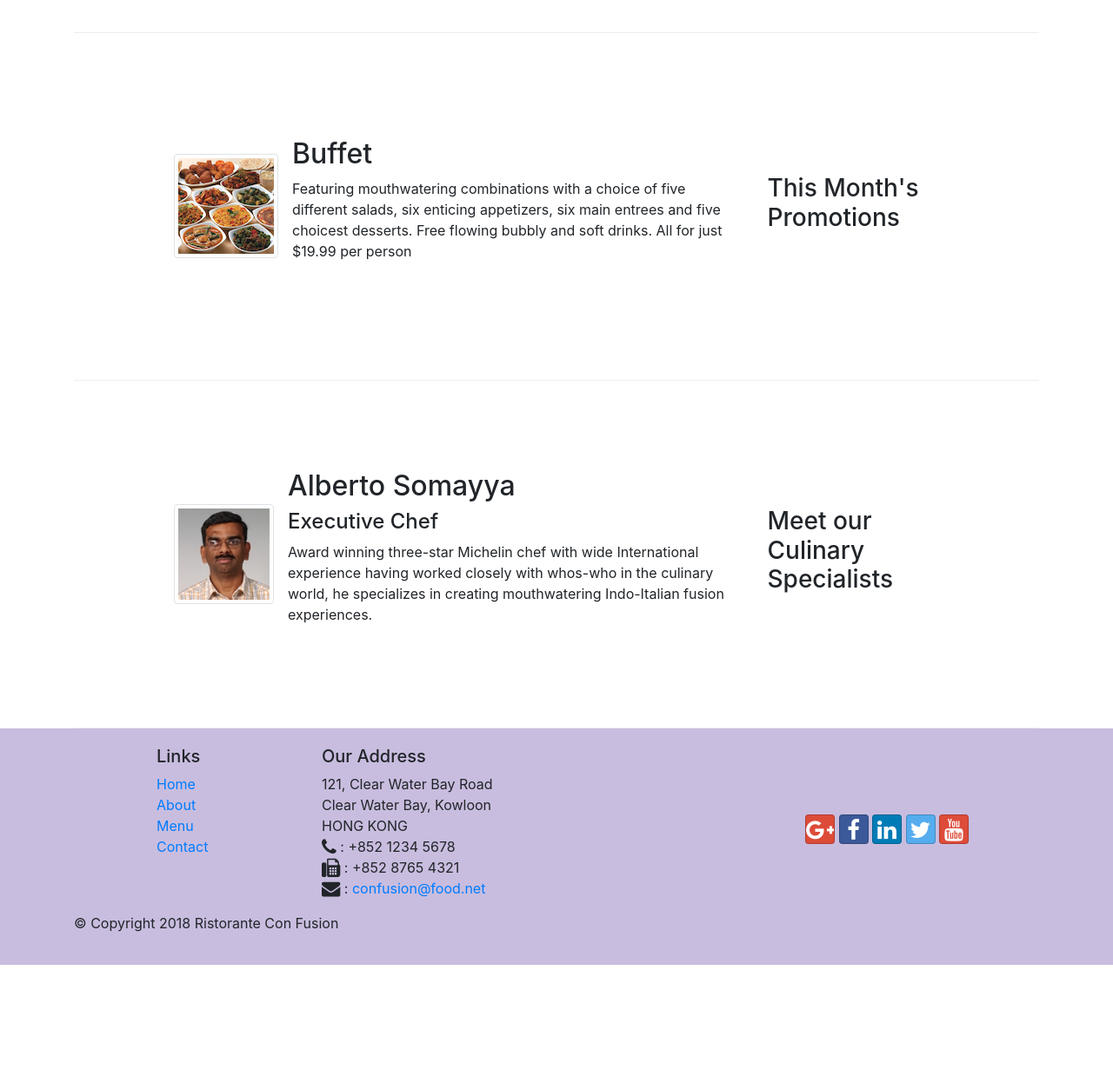
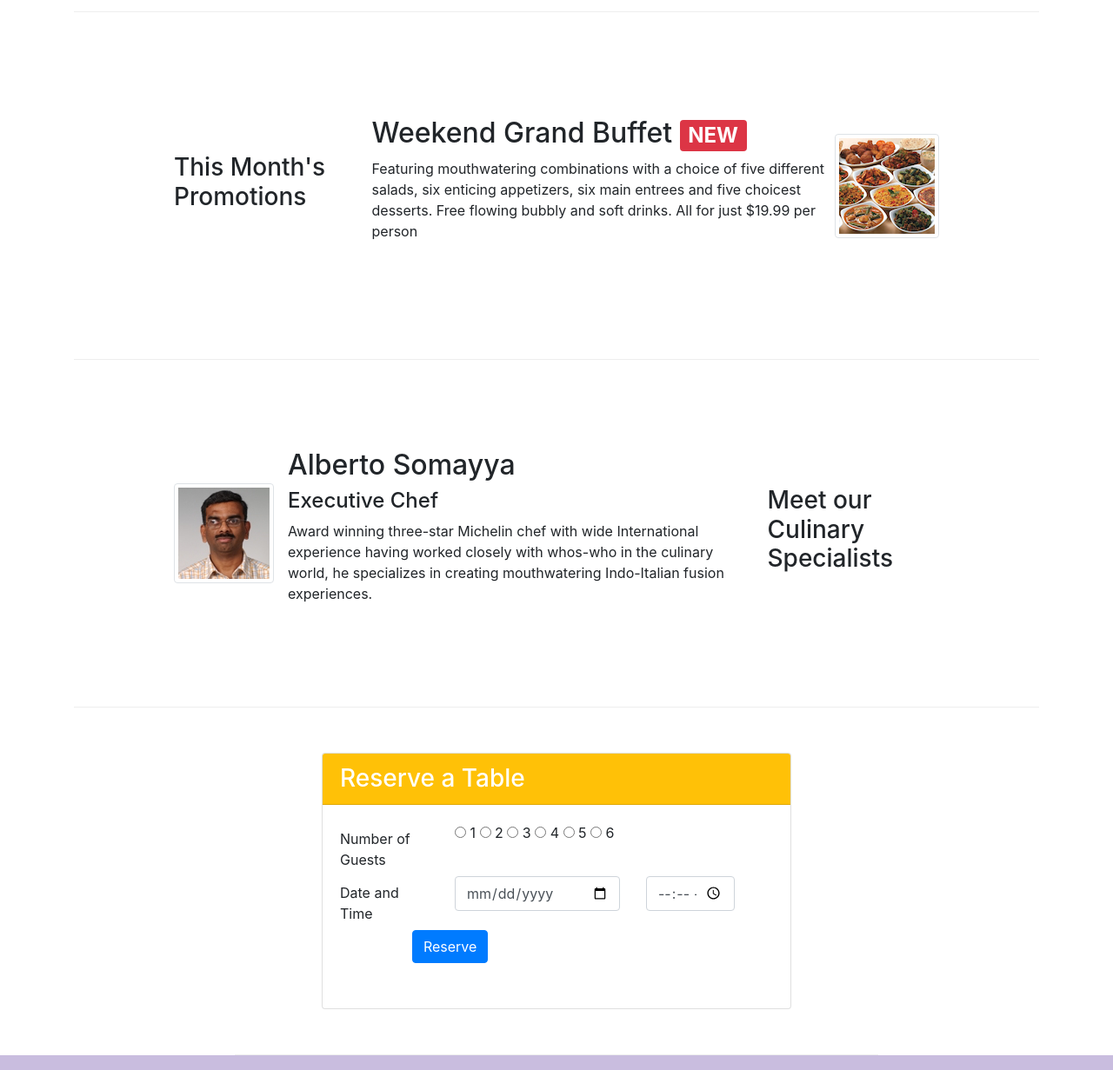
Before and after one commit to pramittt/Bootstrap-4, a website: page index.html in a window 1280 px wide. Shown: the part 720-1951 px from the top of the page at 87% size. Before the commit the page ends 1830 px from the top, so only its background shows below. Drawn offline with nearby package versions, Linux system fonts and the light colour scheme.

Commit message:
assignment-2

```diff
--- a/css/styles.css
+++ b/css/styles.css
@@ -35,6 +35,7 @@
 
 body{
     padding: 50px 0px 0px 0px;
+    margin: 0px auto 0px auto;
     z-index: 0;
 }
 
--- a/index.html
+++ b/index.html
@@ -21,7 +21,7 @@
                 <span class="navbar-toggler-icon"></span>
             </button>
             <a class="navbar-brand mr-auto" href="./index.html">
-                <img src="./img/logo.png" width="90px" height="50px">
+                <img src="./img/logo.png" width="60px" height="30px">
             </a>
             <div class="collapse navbar-collapse" id="Navbar">
             <ul class="navbar-nav mr-auto">
@@ -37,12 +37,15 @@
     <header class="jumbotron">
         <div class="container">
             <div class="row row-header">
-                <div class="col-12 col-sm-8">
+                <div class="col-12 col-sm-6">
                     <h1>Ristorante con Fusion</h1>
                     <p>We take inspiration from the World's best cuisines, and create a unique fusion experience. Our lipsmacking creations will tickle your culinary senses!</p>
                 </div>
+                <div class="col-12 col-sm-4 align-self-center">
+                    <img src="img/logo.png" width="180px" height="100px" class="img-fluid">
+                </div>
                 <div class="col-12 col-sm align-self-center">
-                    <img src="img/logo.png" class="img-fluid">
+                    <a href="#booking"><button type="submit" class="btn btn-warning" id="reserve" name="reserve">Reserve Table</button></a>
                 </div>
             </div>
         </div>
@@ -66,17 +69,17 @@
         </div>
 
         <div class="row row-content align-items-center">
-            <div class="col-12 col-sm-5 order-sm-last col-md-3">
+            <div class="col-12 col-sm-3">
                 <h3>This Month's Promotions</h3>
             </div>
-            <div class="col col-sm order-sm-first col-md">
+            <div class="col-12 col-sm-9 ">
                 <div class="media">
-                    <img class="d-flex mr-3 img-thumbnail align-self-center"
-                        src="img/buffet.png" alt="buffet">
                     <div class="media-body">
-                        <h2 class="mt-0">Buffet</h2>
+                        <h2>Weekend Grand Buffet <span class="badge badge-danger">NEW</span></h2>
                         <p class="d-none d-sm-block">Featuring mouthwatering combinations with a choice of five different salads, six enticing appetizers, six main entrees and five choicest desserts. Free flowing bubbly and soft drinks. All for just $19.99 per person </p>
                     </div>
+                    <img class="d-flex img-thumbnail align-self-center"
+                        src="img/buffet.png" alt="buffet">
                 </div>
             </div>
         </div>
@@ -96,6 +99,48 @@
                     </div>
                 </div>
             </div>
+        </div>
+
+        <div class="row row-content align-items-center col-8 col-sm-offset-0 col-md-offset-0">
+            <div class="card" id="booking">
+                <h3 class="card-header bg-warning text-white">Reserve a Table</h3>
+                <div class="card-body">
+                    <form>
+                        <div class="form-group row">
+                            <label for="number" class="col-md-3 col-form-label">Number of Guests</label>
+                            <div class="col-md-9 align-items-center">
+                                <input type="radio" id="one" name="number" value="one">
+                                <label for="one"> 1 </label>
+                                <input type="radio" id="two" name="number" value="two">
+                                <label for="two"> 2 </label>
+                                <input type="radio" id="three" name="number" value="three">
+                                <label for="three"> 3 </label>
+                                <input type="radio" id="four" name="number" value="four">
+                                <label for="four"> 4 </label>
+                                <input type="radio" id="five" name="number" value="five">
+                                <label for="five"> 5 </label>
+                                <input type="radio" id="six" name="number" value="six">
+                                <label for="six"> 6 </label>
+                            </div>
+
+                            <label for="dt" class="col-md-3 col-form-label">Date and Time</label>
+                            <div class="col-5 col-md-5 col-sm-12">
+                                <input type="date" class="form-control" id="dt" name="date" placeholder="Date">
+                            </div>
+                            <div class="col-3 col-md-3 col-sm-12">
+                                <input type="time" class="form-control" id="dt" name="time" placeholder="Time">
+                            </div>
+                            <div class="form-group row">
+                                <div class="offset-md-10 col-md-10">
+                                    <button type="submit" class="btn btn-primary">
+                                        Reserve
+                                    </button>
+                                </div>
+                           </div>
+                        </div>
+                    </form>
+                </div>
+             </div>
         </div>
 
     </div>
```
Also changed, not shown: aboutus.html (+2 -2 lines), contactus.html (+2 -2 lines), Assignment-2/Large_ast2.png (added), Assignment-2/Xtra-small_ast2.png (added).
